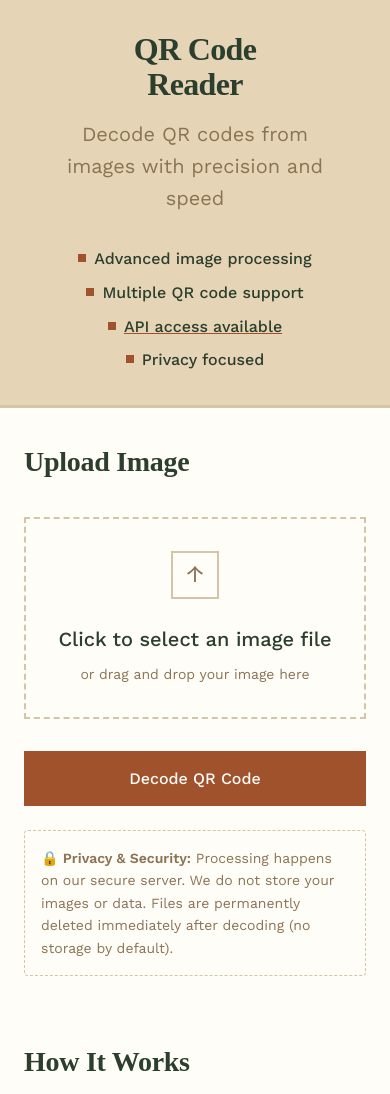
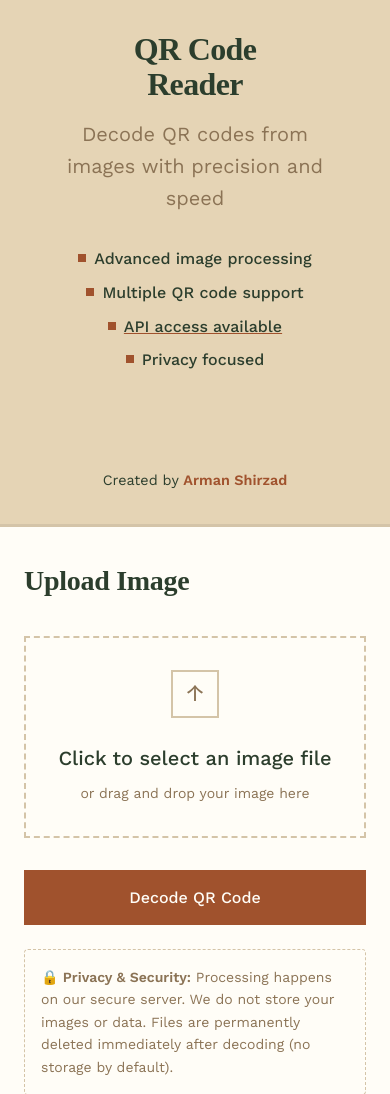
Before and after one commit to ArmanShirzad/qrRobust-scanner, a Flask app: page / in a window 390 px wide. Shown: the top 1094 px of the page. Run offline with Flask 3, Linux system fonts and the light colour scheme; some web fonts are replaced.

Commit message:
update seo

```diff
--- a/templates/index.html
+++ b/templates/index.html
@@ -3,8 +3,12 @@
 
 <head>
     <meta charset="UTF-8">
-    <meta name="viewport" content="width=device-width, initial-scale=1.0, maximum-scale=1.0">
-    <title>QR Code Reader</title>
+    <meta name="viewport" content="width=device-width, initial-scale=1.0, maximum-scale=5.0">
+    <meta name="description"
+        content="Robust, secure online QR code scanner processing difficult images. Created by Arman Shirzad.">
+    <link rel="canonical" href="http://qrscanner.armanshirzad.com/">
+    <link rel="icon" type="image/png" href="{{ url_for('static', filename='favicon.png') }}">
+    <title>QR Code Reader | Arman Shirzad</title>
     <link rel="preconnect" href="https://fonts.googleapis.com">
     <link rel="preconnect" href="https://fonts.gstatic.com" crossorigin>
     <link
@@ -48,7 +52,7 @@
 
         .layout-wrapper {
             display: grid;
-            grid-template-columns: 1fr 2fr;
+            grid-template-columns: 350px 1fr;
             min-height: 100vh;
         }
 
@@ -57,8 +61,11 @@
             padding: 4rem 3rem;
             display: flex;
             flex-direction: column;
-            justify-content: center;
             border-right: 3px solid var(--brand-border);
+            height: 100vh;
+            position: sticky;
+            top: 0;
+            overflow-y: auto;
         }
 
         .sidebar h1 {
@@ -83,6 +90,7 @@
         .sidebar .feature-list {
             list-style: none;
             padding: 0;
+            margin-bottom: 2rem;
         }
 
         .sidebar .feature-list li {
@@ -104,11 +112,30 @@
             border-radius: 0;
         }
 
+        .sidebar .creator-link {
+            margin-top: auto;
+            padding-top: 2rem;
+            font-size: 0.9rem;
+            color: var(--brand-primary);
+            border-top: 1px solid rgba(44, 62, 45, 0.1);
+        }
+
+        .sidebar .creator-link a {
+            color: var(--brand-accent);
+            text-decoration: none;
+            font-weight: 600;
+        }
+
+        .sidebar .creator-link a:hover {
+            text-decoration: underline;
+        }
+
         .main-content {
             padding: 4rem 6rem;
             display: flex;
             flex-direction: column;
             justify-content: center;
+            min-height: 100vh;
         }
 
         .upload-section {
@@ -268,7 +295,12 @@
                 text-align: center;
                 border-right: none;
                 border-bottom: 3px solid var(--brand-border);
-                min-height: auto;
+                height: auto;
+                position: static;
+                overflow-y: visible;
+                display: flex;
+                flex-direction: column;
+                align-items: center;
             }
 
             .sidebar h1 {
@@ -289,6 +321,11 @@
             .sidebar .feature-list li {
                 margin-bottom: 0;
                 padding-left: 1rem;
+            }
+
+            .sidebar .creator-link {
+                margin-top: 2rem;
+                border-top: none;
             }
 
             .main-content {
@@ -350,6 +387,9 @@
                         access available</a></li>
                 <li>Privacy focused</li>
             </ul>
+            <div class="creator-link">
+                Created by <a href="https://armanshirzad.com" target="_blank">Arman Shirzad</a>
+            </div>
         </aside>
 
         <main class="main-content">
@@ -411,7 +451,8 @@
                             style="color: var(--brand-accent); margin-bottom: 0.5rem; font-family: 'Source Serif Pro', serif;">
                             3. Decode</h3>
                         <p style="font-size: 0.9rem;">Parallel decoding using <code>zxing-cpp</code> and
-                            <code>pyzbar</code> libraries.</p>
+                            <code>pyzbar</code> libraries.
+                        </p>
                     </div>
                 </div>
                 <p class="api-description">
```
Also changed, not shown: templates/result.html (+45 -4 lines), static/favicon.png (added), static/robots.txt (renamed from robots.txt), static/sitemap.xml (renamed from sitemap.xml).
